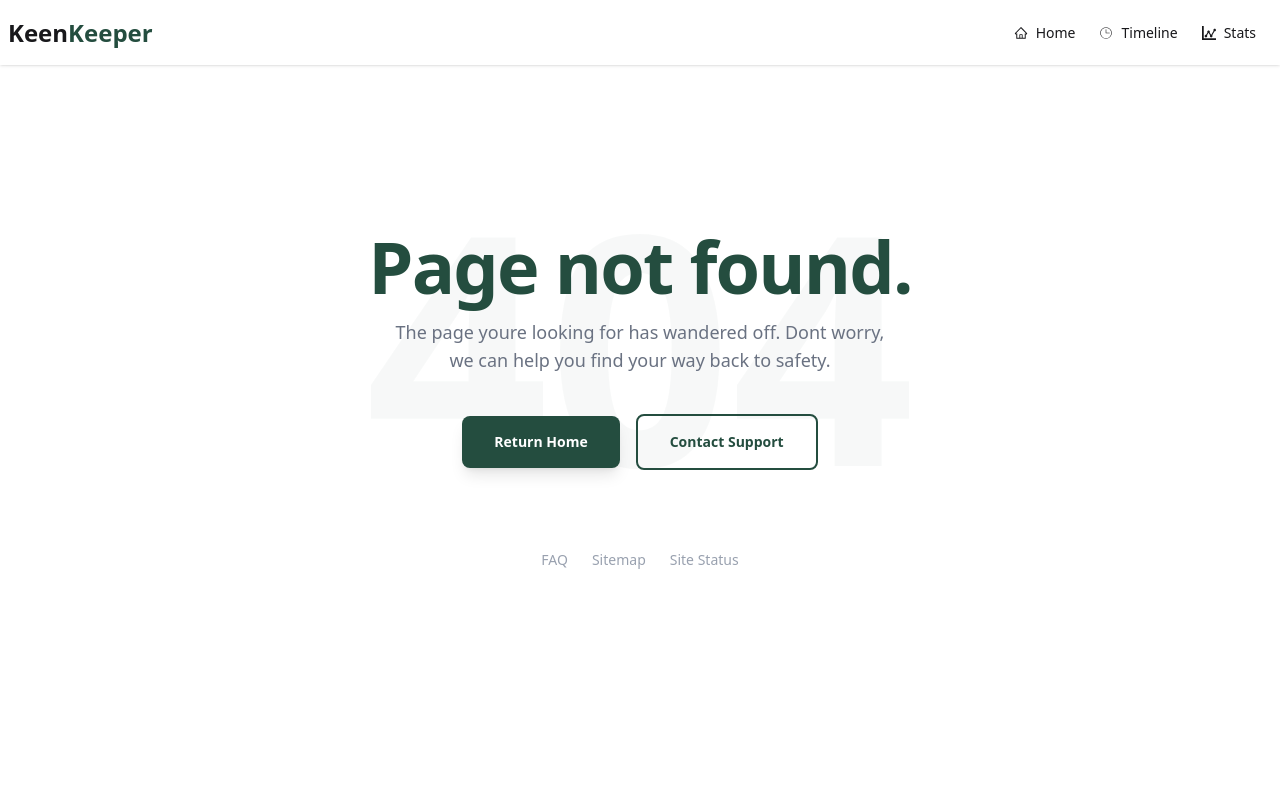
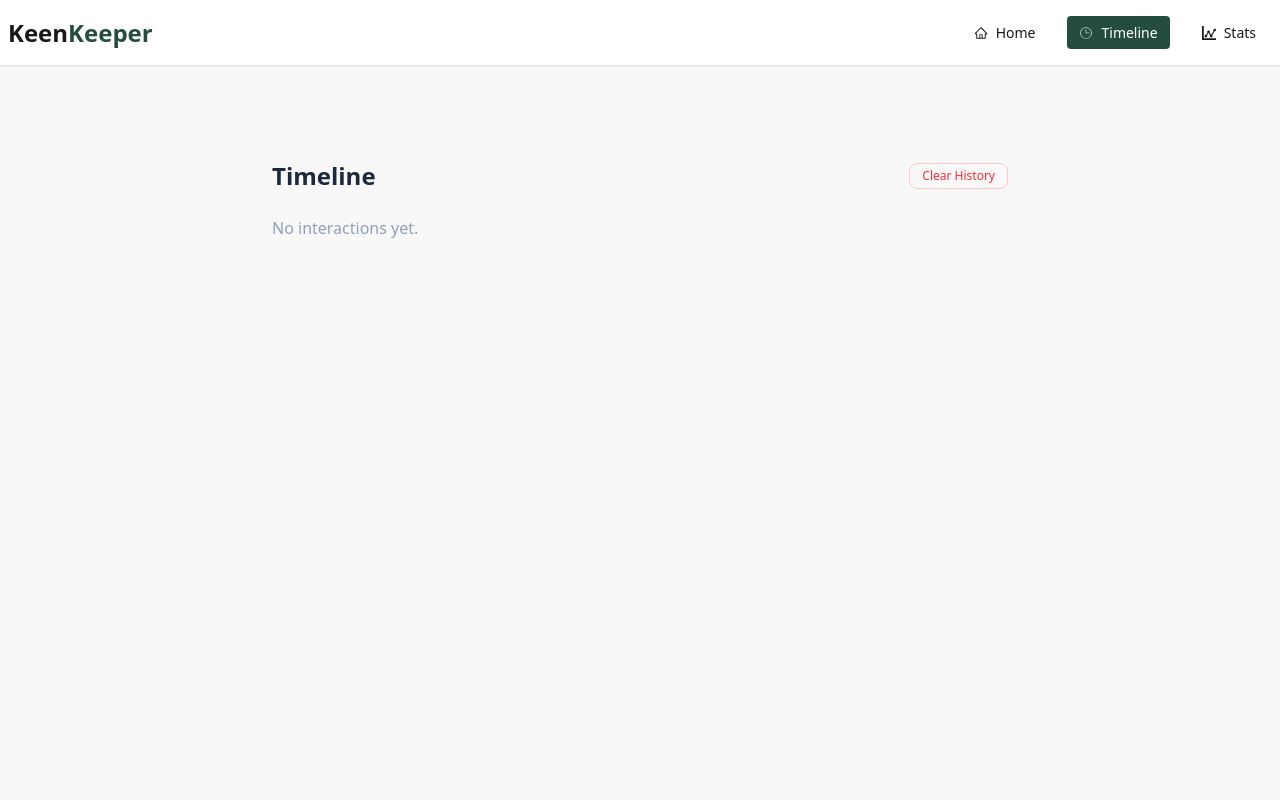
Before and after one commit to AmirulTechie/friendship-tracker, a Next.js app: page /timeline in a window 1280 px wide. Before the commit this address had no page. Shown: the top 800 px of the page. Built offline with nearby package versions, Linux system fonts and the light colour scheme.

Commit message:
feat: create the timeline page to show interactions with friends. use local storage to save data. add clear timeline history button

```diff
--- /dev/null
+++ b/src/app/Components/CheckInBtns/page.jsx
@@ -0,0 +1,39 @@
+"use client";
+import { IoCall, IoVideocamSharp } from "react-icons/io5";
+import { LuMessageSquareText } from "react-icons/lu";
+import { IoIosVideocam } from "react-icons/io";
+
+const CheckInButtons = ({ friendId, name }) => {
+
+    const saveInteraction = (type,) => {
+        const existing = JSON.parse(localStorage.getItem("interactions") || "[]");
+        const newEntry = {
+            friendId,
+            name,
+            type,
+            date: new Date().toLocaleDateString(),
+            time: new Date().toLocaleTimeString()
+        };
+        localStorage.setItem("interactions", JSON.stringify([...existing, newEntry]));
+        alert(`${type} interaction saved!`);
+    };
+
+    return (
+        <div className="grid grid-cols-3 gap-3">
+            <button onClick={() => saveInteraction("Text")} className="flex flex-col items-center justify-center border border-slate-200 rounded-xl py-4 gap-2 text-slate-600 hover:bg-slate-50">
+                <span className="text-2xl"><LuMessageSquareText /></span>
+                <span className="text-sm">TEXT</span>
+            </button>
+            <button onClick={() => saveInteraction("Call")} className="flex flex-col items-center justify-center border border-slate-200 rounded-xl py-4 gap-2 text-slate-600 hover:bg-slate-50">
+                <span className="text-2xl"><IoCall /></span>
+                <span className="text-sm">CALL</span>
+            </button>
+            <button onClick={() => saveInteraction("Video")} className="flex flex-col items-center justify-center border border-slate-200 rounded-xl py-4 gap-2 text-slate-600 hover:bg-slate-50">
+                <span className="text-2xl"><IoVideocamSharp /></span>
+                <span className="text-sm">VIDEO CALL</span>
+            </button>
+        </div>
+    );
+};
+
+export default CheckInButtons;
--- a/src/app/Components/NavBar/page.jsx
+++ b/src/app/Components/NavBar/page.jsx
@@ -1,9 +1,12 @@
+'use client'
 import Link from "next/link";
+import { usePathname } from "next/navigation";
 import { AiOutlineHome } from "react-icons/ai";
 import { CiClock2 } from "react-icons/ci";
 import { ImStatsDots } from "react-icons/im";
 
 const Navbar = () => {
+    const pathName = usePathname();
     return (
         <div className="navbar fixed top-0 left-0 right-0 z-100 bg-base-100 shadow-sm justify-between">
             <div className="navbar-start">
@@ -14,18 +17,18 @@
                     <ul
                         tabIndex="-1"
                         className="menu menu-sm dropdown-content bg-base-100 rounded-box z-1 mt-3 w-52 p-2 shadow">
-                        <li><Link href="/"><AiOutlineHome></AiOutlineHome> Home</Link></li>
-                        <li><Link href="/timeline"><CiClock2></CiClock2> Timeline</Link></li>
-                        <li><Link href="/stats"><ImStatsDots></ImStatsDots> Stats</Link></li>
+                        <li><Link href="/" className={` ${pathName === '/' ? "bg-[#244D3F] text-white" : ""}`}><AiOutlineHome></AiOutlineHome> Home</Link></li>
+                        <li><Link href="/timeline" className={` ${pathName === '/timeline' ? "bg-[#244D3F] text-white" : ""}`}><CiClock2></CiClock2> Timeline</Link></li>
+                        <li><Link href="/stats" className={` ${pathName === '/stats' ? "bg-[#244D3F] text-white" : ""}`}><ImStatsDots></ImStatsDots> Stats</Link></li>
                     </ul>
                 </div>
                 <Link href="/" className="text-2xl font-bold">Keen<span className="text-[#244D3F]">Keeper</span></Link>
             </div>
             <div className="hidden lg:flex">
-                <ul className="menu menu-horizontal px-1">
-                    <li><Link href="/"><AiOutlineHome></AiOutlineHome> Home</Link></li>
-                    <li><Link href="/timeline"><CiClock2></CiClock2> Timeline</Link></li>
-                    <li><Link href="/stats"><ImStatsDots></ImStatsDots> Stats</Link></li>
+                <ul className="menu menu-horizontal px-1 gap-5">
+                    <li><Link href="/" className={` ${pathName === '/' ? "bg-[#244D3F] text-white" : ""}`}><AiOutlineHome></AiOutlineHome> Home</Link></li>
+                    <li><Link href="/timeline" className={` ${pathName === '/timeline' ? "bg-[#244D3F] text-white" : ""}`}><CiClock2></CiClock2> Timeline</Link></li>
+                    <li><Link href="/stats" className={` ${pathName === '/stats' ? "bg-[#244D3F] text-white" : ""}`}><ImStatsDots></ImStatsDots> Stats</Link></li>
                 </ul>
             </div>
         </div>
--- a/src/app/friend/[friendId]/page.jsx
+++ b/src/app/friend/[friendId]/page.jsx
@@ -1,9 +1,9 @@
+
+import CheckInButtons from "@/app/Components/CheckInBtns/page";
 import friends from "@/app/data/friends.json";
 import Image from "next/image";
 import { BsBellSlashFill } from "react-icons/bs";
-import { IoIosVideocam } from "react-icons/io";
-import { IoArchive, IoCall } from "react-icons/io5";
-import { LuMessageSquareText } from "react-icons/lu";
+import { IoArchive} from "react-icons/io5";
 import { RiDeleteBin6Line } from "react-icons/ri";
 
 const FriendDetailPage = async ({ params }) => {
@@ -84,20 +84,7 @@
 
                     <div className="bg-white rounded-2xl p-5 shadow-sm">
                         <h3 className="font-semibold text-slate-700 mb-4">Quick Check-In</h3>
-                        <div className="grid grid-cols-3 gap-3">
-                            <button className="flex flex-col items-center justify-center border border-slate-200 rounded-xl py-4 gap-2 text-slate-600 hover:bg-slate-50 hover:cursor-pointer">
-                                <span className="text-2xl"><LuMessageSquareText /></span>
-                                    <span className="text-sm">TEXT</span>
-                            </button>
-                            <button className="flex flex-col items-center justify-center border border-slate-200 rounded-xl py-4 gap-2 text-slate-600 hover:bg-slate-50 hover:cursor-pointer">
-                                    <span className="text-2xl"><IoCall /></span>
-                                    <span className="text-sm">CALL</span>
-                            </button>
-                            <button className="flex flex-col items-center justify-center border border-slate-200 rounded-xl py-4 gap-2 text-slate-600 hover:bg-slate-50 hover:cursor-pointer">
-                                <span className="text-2xl"><IoIosVideocam /></span>
-                                    <span className="text-sm">VIDEO</span>
-                            </button>
-                        </div>
+                        <CheckInButtons friendId={friendId} name={name}></CheckInButtons>
                     </div>
 
                 </div>
--- /dev/null
+++ b/src/app/stats/page.jsx
@@ -0,0 +1,11 @@
+const StatsPage = () => {
+    return (
+        <div className="min-h-screen mt-30">
+            <div className=" container mx-auto">
+                <h2 className="text-4xl">This is the stats</h2>
+            </div>
+        </div>
+    );
+};
+
+export default StatsPage;
--- /dev/null
+++ b/src/app/timeline/page.jsx
@@ -0,0 +1,53 @@
+"use client";
+import { useState } from "react";
+import { IoCall, IoVideocam } from "react-icons/io5";
+import { LuMessageSquareText } from "react-icons/lu";
+
+const TimelinePage = () => {
+    const [interactions, setInteractions] = useState(() => {
+        if (typeof window === "undefined") return [];
+        const data = JSON.parse(localStorage.getItem("interactions") || "[]");
+        return [...data].reverse();
+    });
+
+    const clearHistory = () => {
+        localStorage.removeItem("interactions");
+        setInteractions([]);
+    };
+
+    return (
+        <div className="min-h-screen pt-20 pb-10 mt-20">
+            <div className="container mx-auto max-w-3xl px-4">
+                <div className="flex justify-between items-center mb-6">
+                    <h1 className="text-2xl font-bold text-slate-800">Timeline</h1>
+                    <button onClick={clearHistory} className="text-xs border border-red-200 px-3 py-1 rounded-lg text-red-500 hover:bg-red-50 hover:cursor-pointer">
+                        Clear History
+                    </button>
+                </div>
+                {interactions.length === 0 ? (
+                    <p className="text-slate-400">No interactions yet.</p>
+                ) : (
+                    <div className="flex flex-col gap-4">
+                        {interactions.map((item, i) => (
+                            <div key={i} className="bg-white rounded-2xl p-5 shadow-sm flex items-center gap-4">
+                                <span className="text-2xl text-emerald-700">
+                                    {item.type === "Call" && <IoCall />}
+                                    {item.type === "Text" && <LuMessageSquareText />}
+                                    {item.type === "Video" && <IoVideocam />}
+                                </span>
+                                <div>
+                                    <p className="font-semibold text-slate-800">
+                                        <span className="font-bold text-xl">{item.type}</span> with {item.name}
+                                    </p>
+                                    <p className="text-sm text-slate-400">{item.date} • {item.time}</p>
+                                </div>
+                            </div>
+                        ))}
+                    </div>
+                )}
+            </div>
+        </div>
+    );
+};
+
+export default TimelinePage;
```
